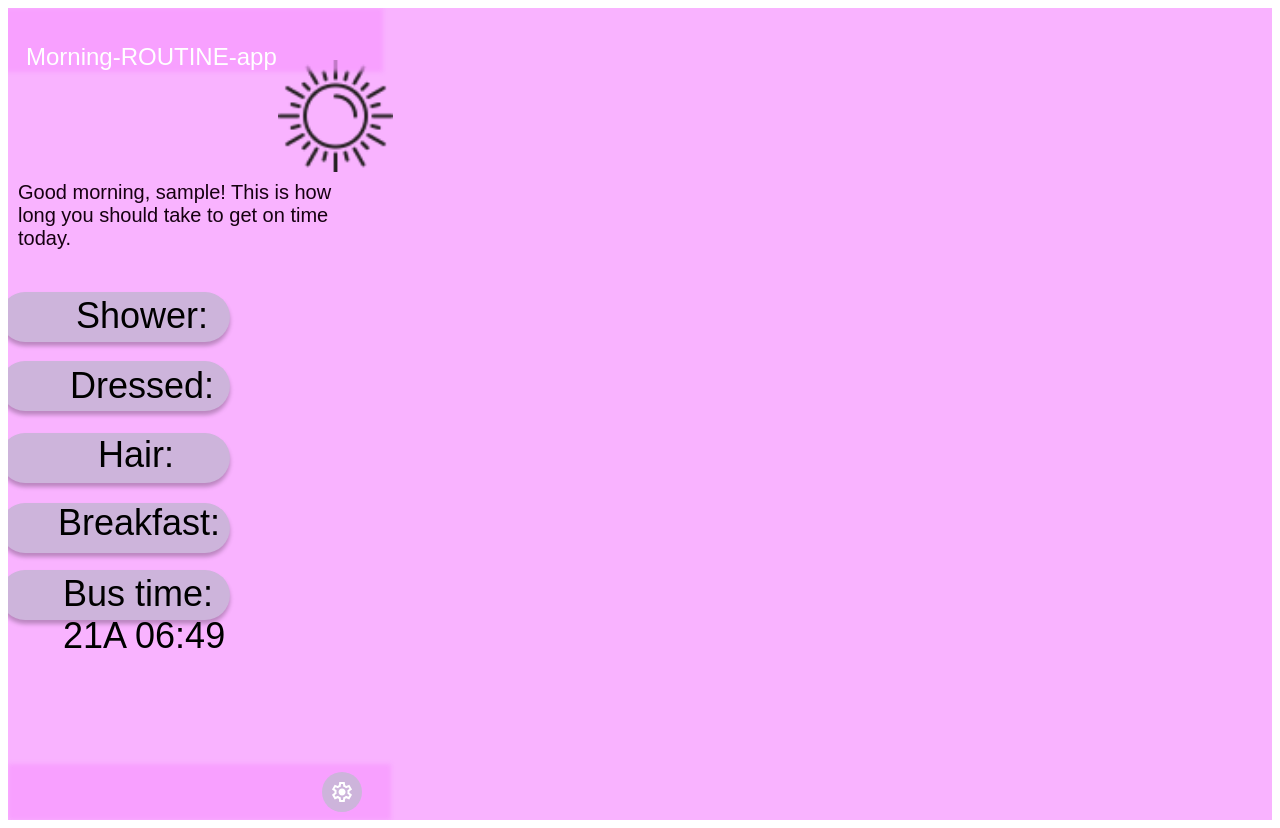
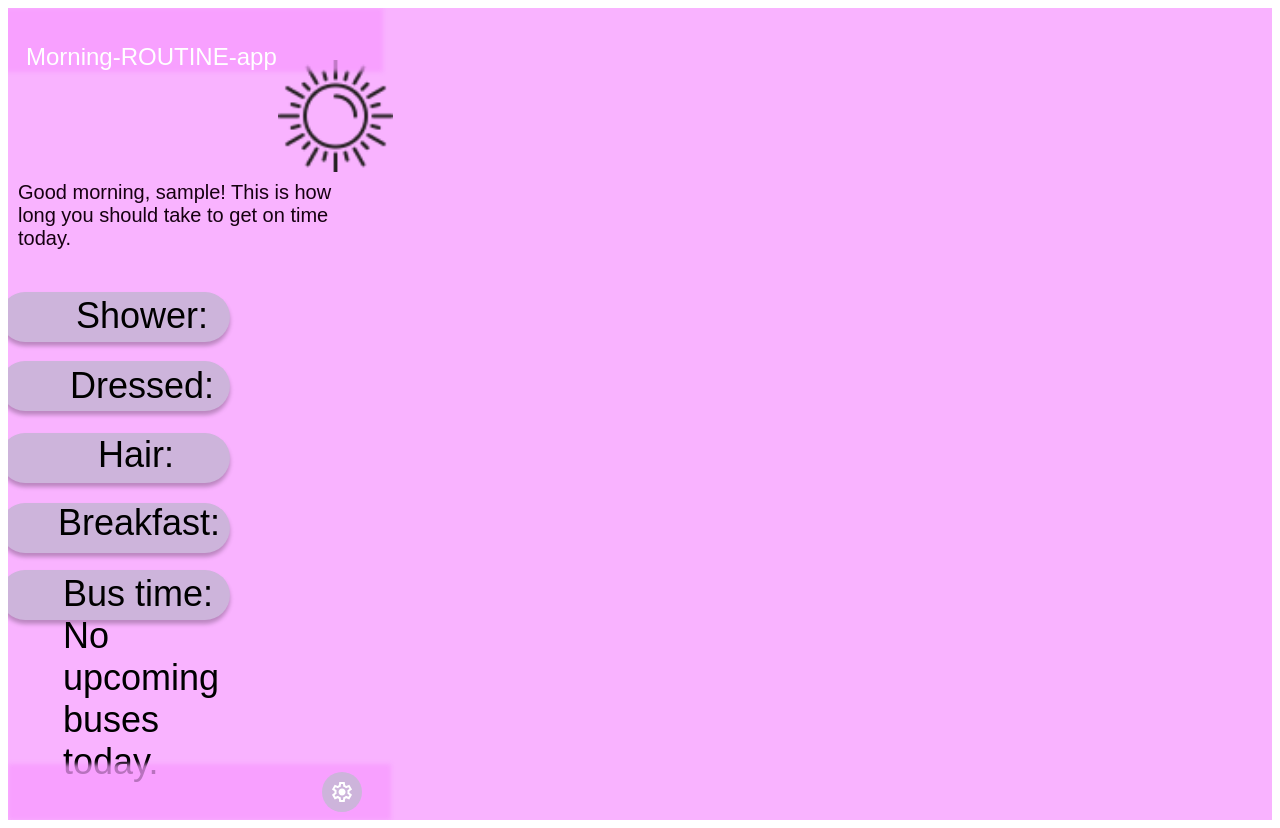
Before and after one commit to Impuritex/morning-routine-app, a plain HTML site: page MainView.html in a window 1280 px wide. Drawn offline with Linux system fonts and the light colour scheme; sample sign-in values are in the browser's storage.

Commit message:
Mock-time fix

```diff
--- a/MainView.html
+++ b/MainView.html
@@ -79,7 +79,7 @@ const busTimetable = [
 ];
 
 // Mock time for testing (use "07:20" format, or set to null to use current time)
-const mockTime = "06:40";  // Set this to test a specific time (e.g., "07:20"). Set to null to use the current time.
+const mockTime = null;  // Set this to test a specific time (e.g., "07:20"). Set to null to use the current time.
 
 // Convert time string (e.g., "07:20") to minutes since midnight
 function timeToMinutes(timeStr) {
```
